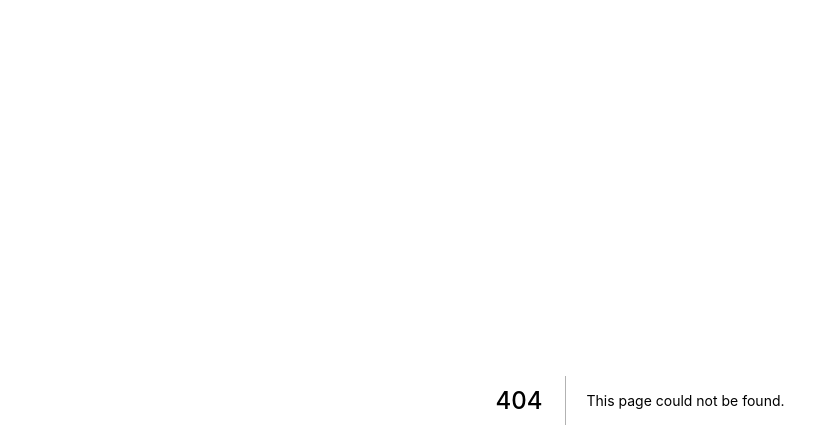
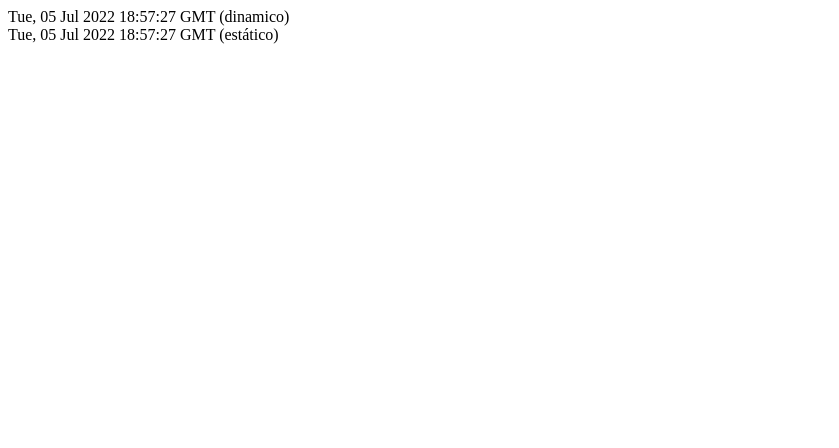
Before and after one commit to fernando-fte/nextjs, a Next.js app: page /tempo in a window 1280 px wide. Before the commit this address had no page. Shown: the top 448 px of the page, without its empty margins (0-839 px from the left). Built offline with nearby package versions, Linux system fonts and the light colour scheme.

Commit message:
Teste static props

```diff
--- a/pages/index.js
+++ b/pages/index.js
@@ -7,6 +7,10 @@ function Home() {
             <Link href="/sobre">
                 <a>Ver sobre</a>
             </Link>
+            <br></br>
+            <Link href="/tempo">
+                <a>Ver tempo</a>
+            </Link>
         </div>
     );
 }
--- /dev/null
+++ b/pages/tempo.js
@@ -0,0 +1,24 @@
+function Tempo(props) {
+    const dynamicDate = new Date();
+    const dynamicDateString = dynamicDate.toGMTString();
+
+    return (
+        <div>
+            <div>{dynamicDateString} (dinamico)</div>
+            <div>{props.staticDateString} (estático)</div>
+        </div>
+    );
+}
+
+export function getStaticProps() {
+    const staticDate = new Date();
+    const staticDateString = staticDate.toGMTString();
+
+    return {
+        props: {
+            staticDateString
+        }
+    }
+}
+
+export default Tempo;
```
